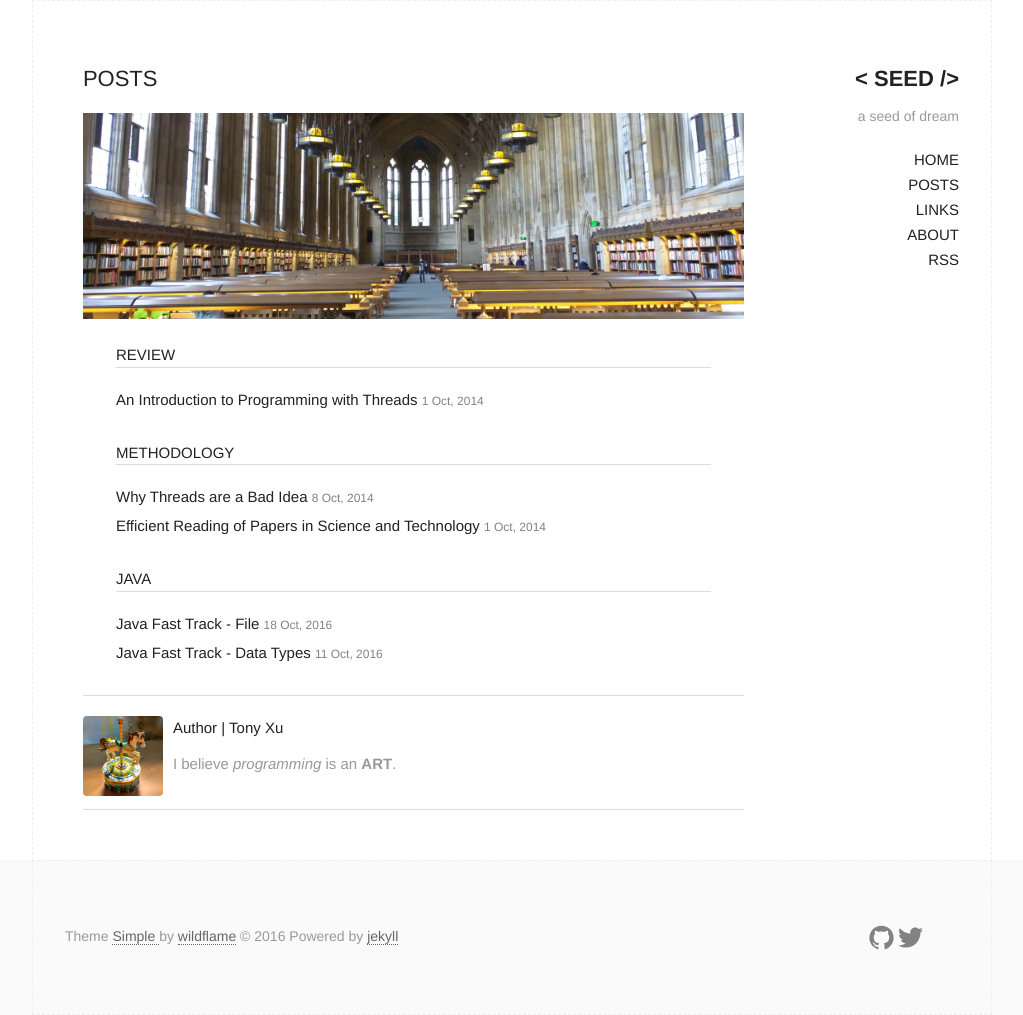
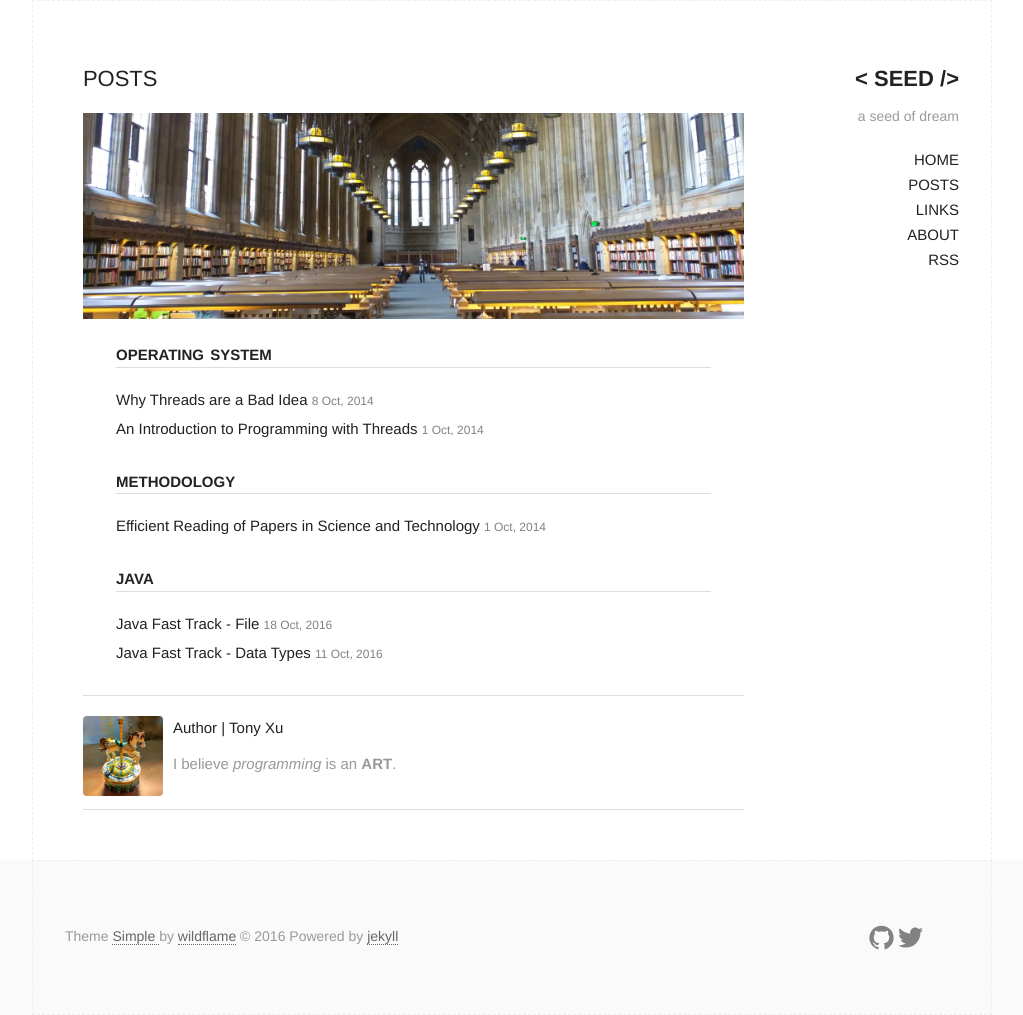
Before and after one commit to Tonyxu82/tonyxu82.github.io, a Jekyll site: the page built from archive.html, in a window 1280 px wide. Shown: the whole page, without its empty margins (128-1151 px from the left). Built offline with Jekyll 4.4.1, drawn with Linux system fonts in a browser that asks for light colours.

Commit message:
update category

```diff
--- a/_posts/2014-10-01-An-Introduction-to-Programming-with-Threads.md
+++ b/_posts/2014-10-01-An-Introduction-to-Programming-with-Threads.md
@@ -2,7 +2,7 @@
 layout: post
 title: An Introduction to Programming with Threads
 author: Tony Xu
-category: Review
+category: Operating System
 description: A review of Andrew Birrell's paper - An Introduction to Programming with Threads
 ---
 
--- a/_posts/2014-10-08-Why-Threads-are-a-Bad-Idea.md
+++ b/_posts/2014-10-08-Why-Threads-are-a-Bad-Idea.md
@@ -2,7 +2,7 @@
 layout: post
 title: Why Threads are a Bad Idea
 author: Tony Xu
-category: Methodology
+category: Operating System
 description: Why event-driven design is better than thread-based desgin
 ---
 
--- a/archive.html
+++ b/archive.html
@@ -11,7 +11,7 @@
     {% for category in site.categories %}
 
     <div class="category-name">
-      <h2>{{ category | first }}</h2>
+      <h2><b>{{ category | first }}</b></h2>
     </div>
     {% for post in category.last %}
 
```
